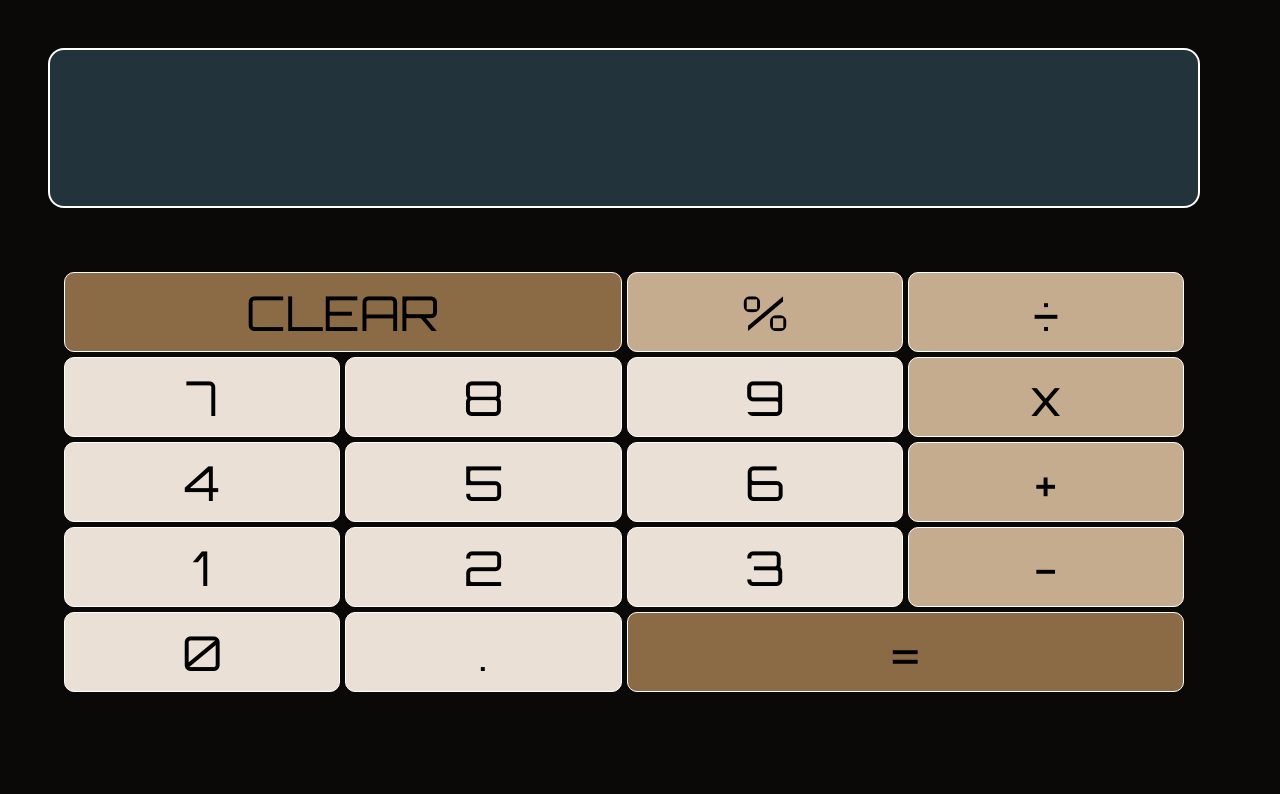
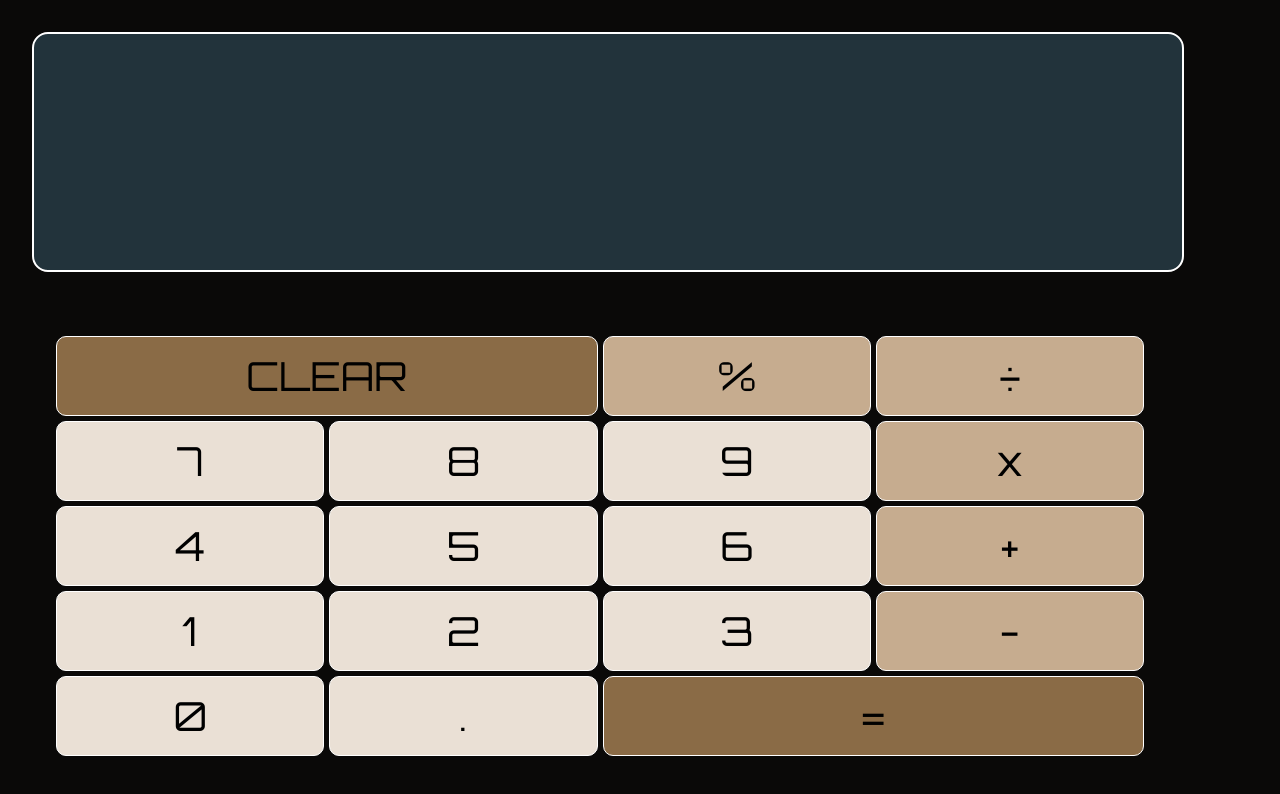
Before and after one commit to j-jinjia/calculator-challenge, a plain HTML site: page index.html in a window 1280 px wide. Drawn offline with Linux system fonts and the light colour scheme.

Commit message:
Corrected some responsiveness issues on tablet and deskotp

```diff
--- a/style1.scss
+++ b/style1.scss
@@ -67,29 +67,30 @@ body{
 }
 @media screen and (min-width: 768px){
     .display{
-        margin: 2.7rem;
-        padding:2rem;
+        margin: 2rem;
+        padding:1.5rem;
         height:25vh;
         width:90vw;
-        font-size: 3rem;
+        font-size: 2rem;
     }
     .calculator{
-        margin:2.7rem;
+        margin:1.5rem;
     }
 
 }
 
 @media screen and (min-width: 1024px){
     .display{
-        margin: 3rem;
+        margin: 2rem;
         padding:2rem;
-        height:20vh;
-        font-size: 3rem;
+        height:30vh;
+        font-size: 2.5rem;
     }
     .calculator{
-        margin:3rem;
+        margin:1.5rem;
+        padding:2rem;
         .calculator__button{
-            font-size: 3rem;
+            font-size: 2.5rem;
         }
     }
 }
```
Also changed, not shown: style1.css.
